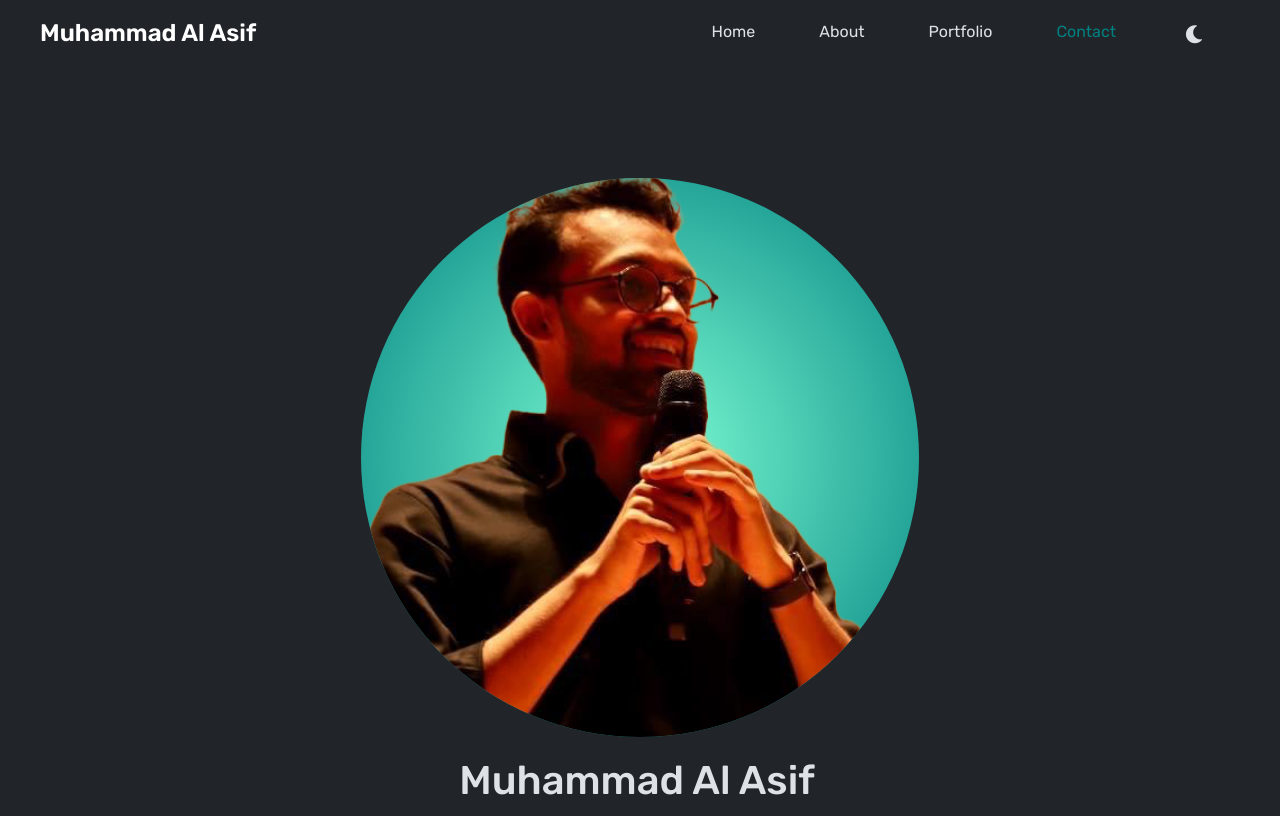
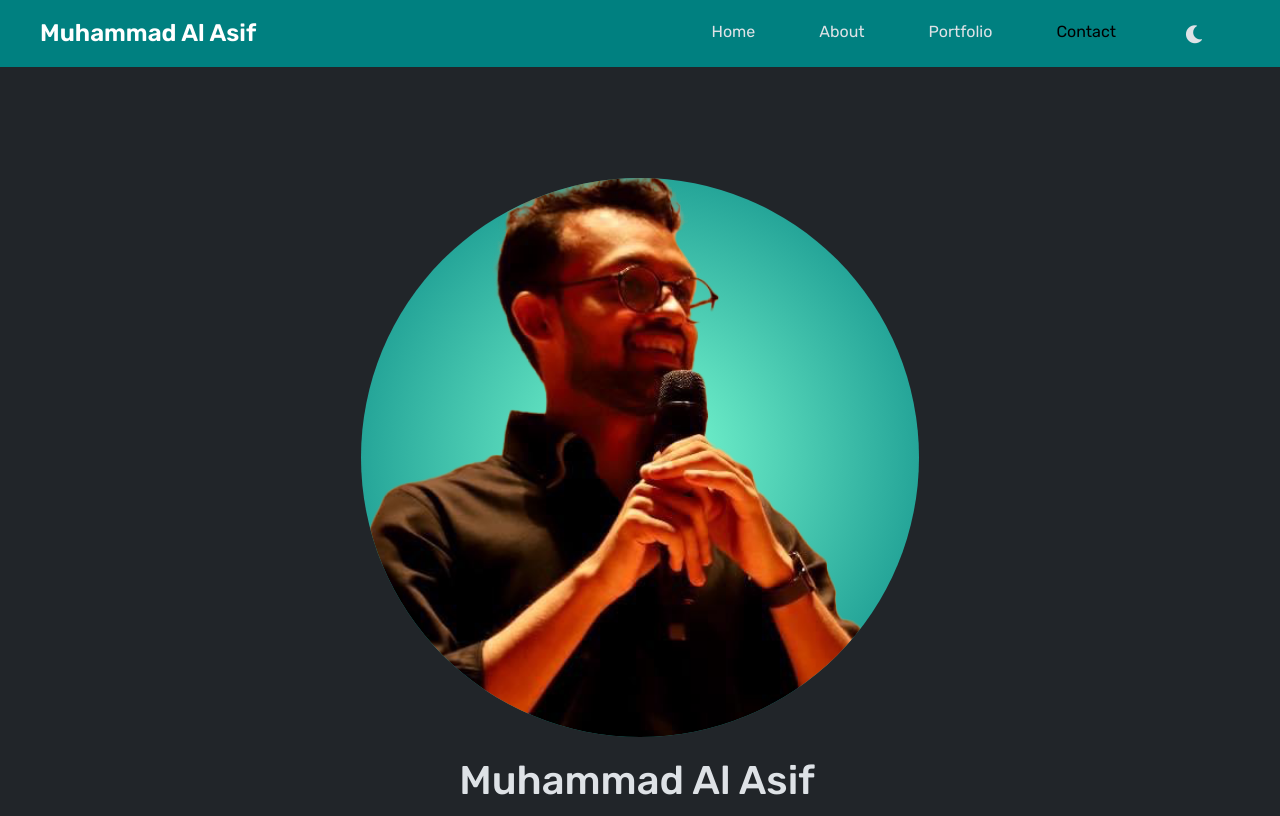
Before and after one commit to saikattxn/Portfolio-Using-HTML-CSS, a plain HTML site: page index.html in a window 1280 px wide. Shown: the top 816 px of the page. Drawn offline with nearby package versions, Linux system fonts and the light colour scheme; no server answers.

Commit message:
Update style.css

```diff
--- a/css/style.css
+++ b/css/style.css
@@ -10,8 +10,9 @@ section {
 
 .navbar {
     transition: 0.5s ease-in-out;
-    margin-left: 40px;
-    margin-right: 40px;
+    padding-left: 40px;
+    padding-right: 40px;
+    background-color: teal;
 }
 
 body{
@@ -115,7 +116,7 @@ button {
 }
 
 .navbar-nav .nav-item .nav-link.active {
-    color: teal;
+    color: black;
     border: transparent;
 }
 
```
